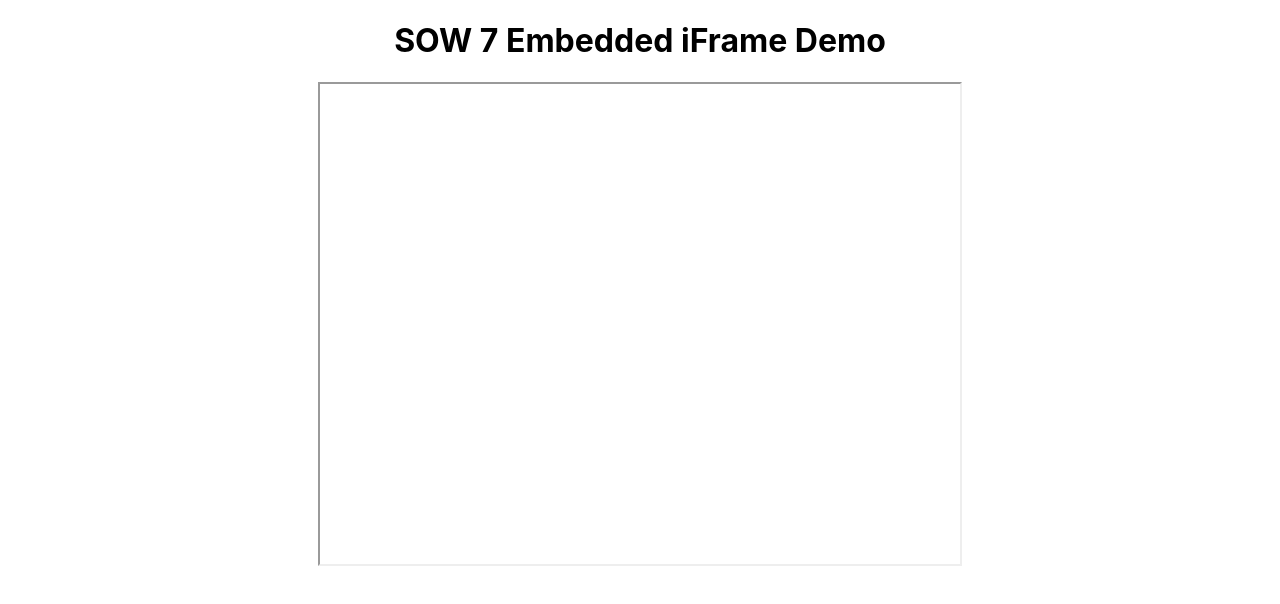
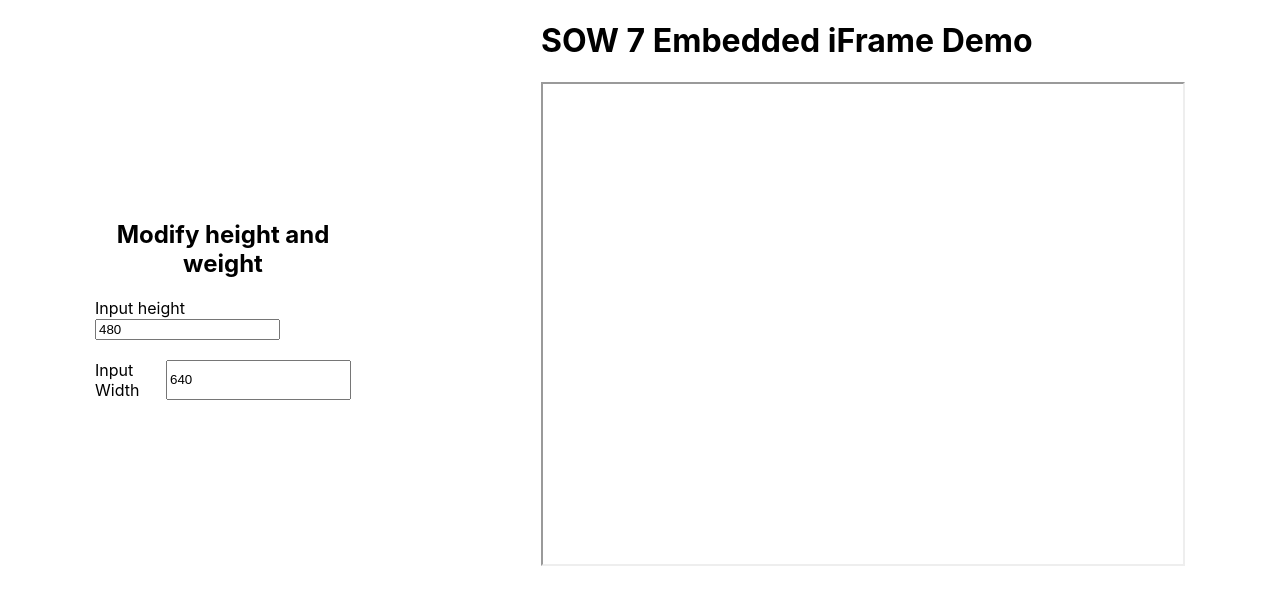
Before and after one commit to buiminhhai1/sow7-sample, a React (Create React App) app: page / in a window 1280 px wide. Shown: the top 604 px of the page. Built offline with nearby package versions, Linux system fonts and the light colour scheme; no server answers.

Commit message:
adding modify

```diff
--- a/src/App.js
+++ b/src/App.js
@@ -2,9 +2,9 @@ import {useEffect, useState} from 'react';
 import axios from 'axios';
 import './App.css';
 
-const KOBITON_API_KEY = 'ce356d7d-1a6b-4a02-b613-916102fed0e2';
+const KOBITON_API_KEY = '865d9bab-d514-4396-aa1c-43e0c397f016';
 const KOBITON_USER_NAME = 'doraemon';
-const KOBITON_API_URL = 'http://localhost:3000';
+const KOBITON_API_URL = 'http://3.0.95.43:3000';
 
 // This function follow the KOBTION authentication documents
 // This is basic way, You can enhance it with more security if you can
@@ -15,6 +15,9 @@ const getBasicAuthenHeaderKobiton = () => {
 
 function App() {
   const [url, setUrl] = useState(null);
+  const [height, setHeight] = useState("480");
+  const [width, setWidth] = useState('640');
+
   document.title = 'Embedded IFrame';
   useEffect(() => {
     const headers = {authorization: getBasicAuthenHeaderKobiton()};
@@ -29,7 +32,7 @@ function App() {
   }, [])
 
   const handleIFrameTask = (e) => {
-    if (e.origin !== 'http://localhost:8182') {
+    if (e.origin !== 'http://3.0.05.43:8182') {
       return;
     }
     console.log('origin', e.origin);
@@ -43,11 +46,25 @@ function App() {
   }
 
   return (
-    <div className="App">
+    <div style={{display: 'flex', justifyContent: 'space-around'}}>
+    <div style={{width: '20%', marginTop: '200px'}}>
+    <h2 style={{textAlign: 'center'}}>Modify height and weight</h2>
+      <div sytle={{display: 'flex' }}>
+        <label style={{marginRight: '20px'}}>Input height</label>
+        <input value={height} onChange={(e) => setHeight(e.target.value)} />
+      </div>
+      <div style={{marginTop: '20px', display: 'flex'}}>
+        <label style={{marginRight: '20px'}}>Input Width</label>
+        <input value={width} onChange={(e) => setWidth(e.target.value)} />
+      </div>
+    </div>
+
+    <div>
       <h1>SOW 7 Embedded iFrame Demo</h1>
-      <iframe width="640" height="480" title="Embedded IFrame to customer website" id="kobiton-embedded-iframe"
+      <iframe width="640" height={height} title="Embedded IFrame to customer website" id="kobiton-embedded-iframe"
         src={url? url['website']: ''}
       />
+    </div>
     </div>
   );
 }
```
